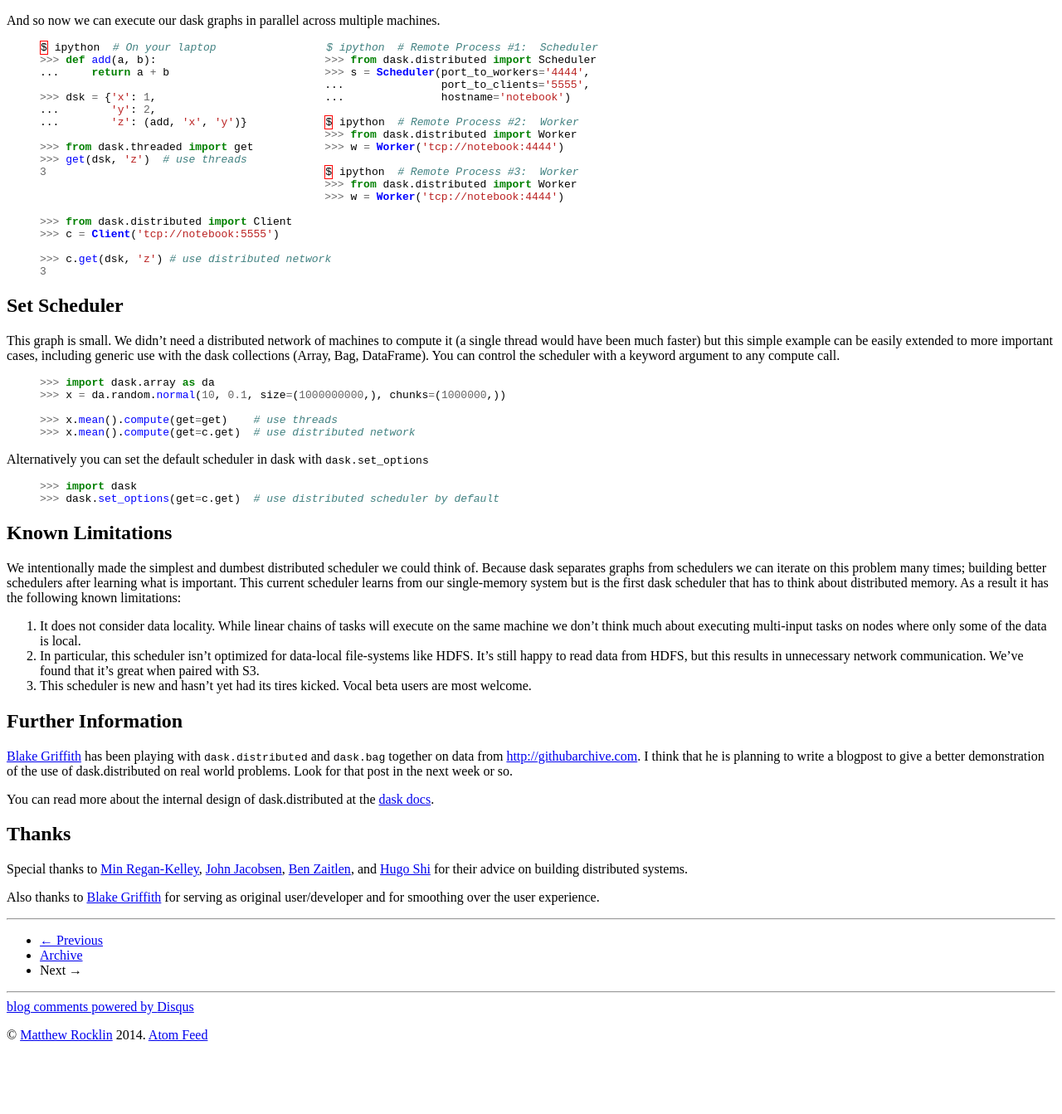
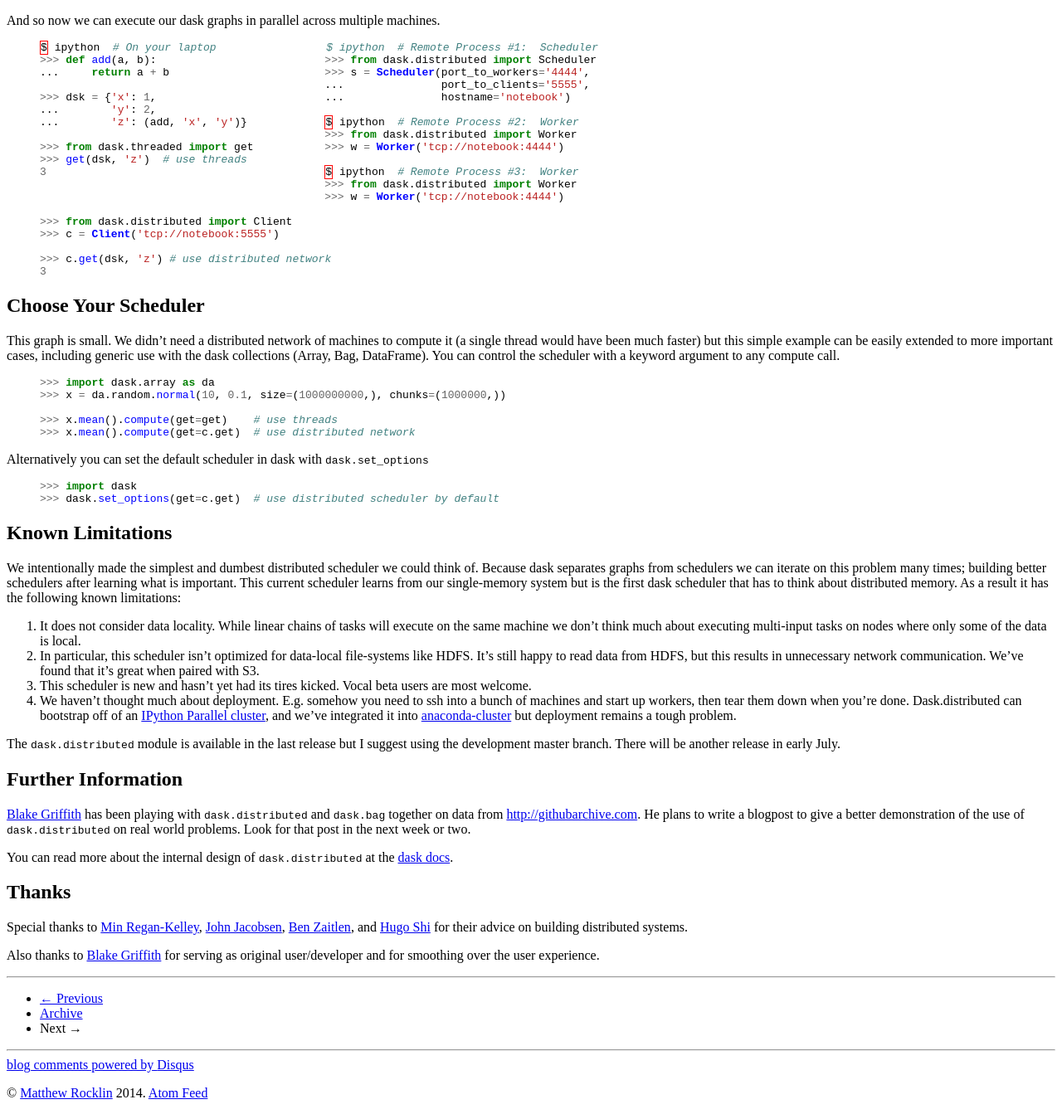
Before and after one commit to besyskymnbk/blog, a Jekyll site: the page built from _posts/work/2015-06-23-Distributed.md, in a window 1280 px wide and 1400 px high, scrolled down 2143 px, cut to the strip 57-1400 px from the top of the window. Shown: the whole strip at 83% size. Built offline with Jekyll 4.4.1, drawn with Linux system fonts in a browser that asks for light colours; comment, search, counter and statistics services are not loaded; before the commit the page ends 3473 px from its top, so only the background shows below that; some of the changed text lies outside the part shown.

Commit message:
minor edits to distributed

```diff
--- a/_posts/work/2015-06-23-Distributed.md
+++ b/_posts/work/2015-06-23-Distributed.md
@@ -98,9 +98,9 @@ potentially several clients.
 
 Clients send graphs to the central scheduler which farms out those tasks to
 workers and coordinates the execution of the graph.  While the scheduler
-centralizes metadata and control all intermediate data transfer happens
-peer-to-peer among the workers.  Once the graph completes the workers send data
-to the scheduler which passes it through to the Client.
+centralizes metadata, the workers themselves handle transfer of intermediate
+data in a peer-to-peer fashion.  Once the graph completes the workers send data
+to the scheduler which passes it through to the appropriate user/client.
 
 Example
 -------
@@ -133,8 +133,8 @@ $ ipython  # On your laptop                 $ ipython  # Remote Process #1:  Sch
 3
 {% endhighlight %}
 
-Set Scheduler
--------------
+Choose Your Scheduler
+---------------------
 
 This graph is small.  We didn't need a distributed network of machines
 to compute it (a single thread would have been much faster)
@@ -178,6 +178,17 @@ unnecessary network communication.  We've found that it's great when paired
 with S3.
 3.  This scheduler is new and hasn't yet had its tires kicked.  Vocal beta
 users are most welcome.
+4.  We haven't thought much about deployment.  E.g. somehow you need to ssh
+into a bunch of machines and start up workers, then tear them down when you're
+done.  Dask.distributed can bootstrap off of an
+[IPython Parallel cluster](http://dask.readthedocs.org/en/latest/distributed.html#ipython-parallel),
+and we've integrated it into
+[anaconda-cluster](http://continuum.io/anaconda-cluster) but deployment remains
+a tough problem.
+
+The ``dask.distributed`` module is available in the last release but I suggest
+using the development master branch.  There will be another release in early
+July.
 
 
 Further Information
@@ -185,12 +196,11 @@ Further Information
 
 [Blake Griffith](https://github.com/cowlicks) has been playing with
 ``dask.distributed`` and ``dask.bag`` together on data from
-[http://githubarchive.com](http://githubarchive.com).  I think that he is
-planning to write a blogpost to give a better demonstration of the use of
-dask.distributed on real world problems.  Look for that post in the next week
-or so.
+[http://githubarchive.com](http://githubarchive.com).  He plans to write a
+blogpost to give a better demonstration of the use of ``dask.distributed`` on
+real world problems.  Look for that post in the next week or two.
 
-You can read more about the internal design of dask.distributed at the
+You can read more about the internal design of ``dask.distributed`` at the
 [dask docs](http://dask.pydata.org/en/latest/distributed.html).
 
 
```
